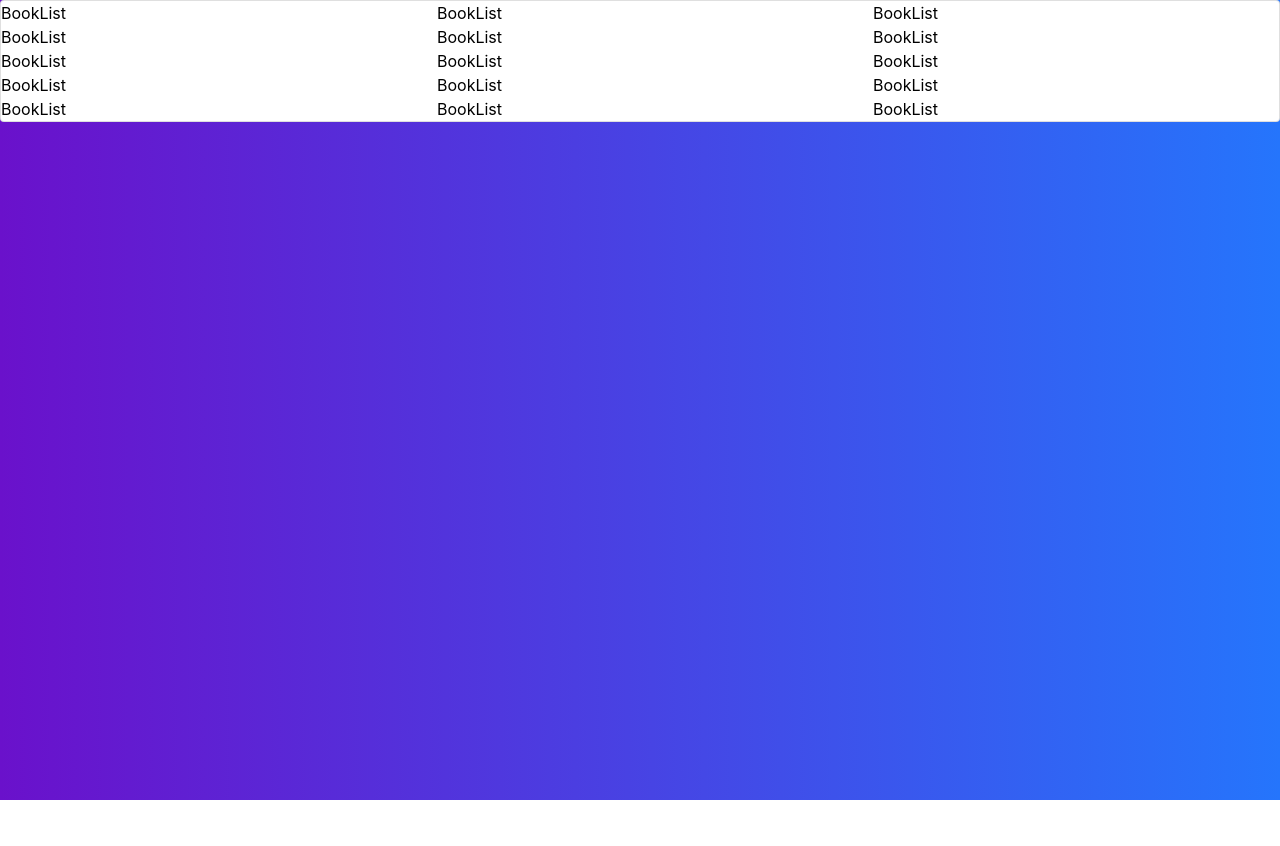
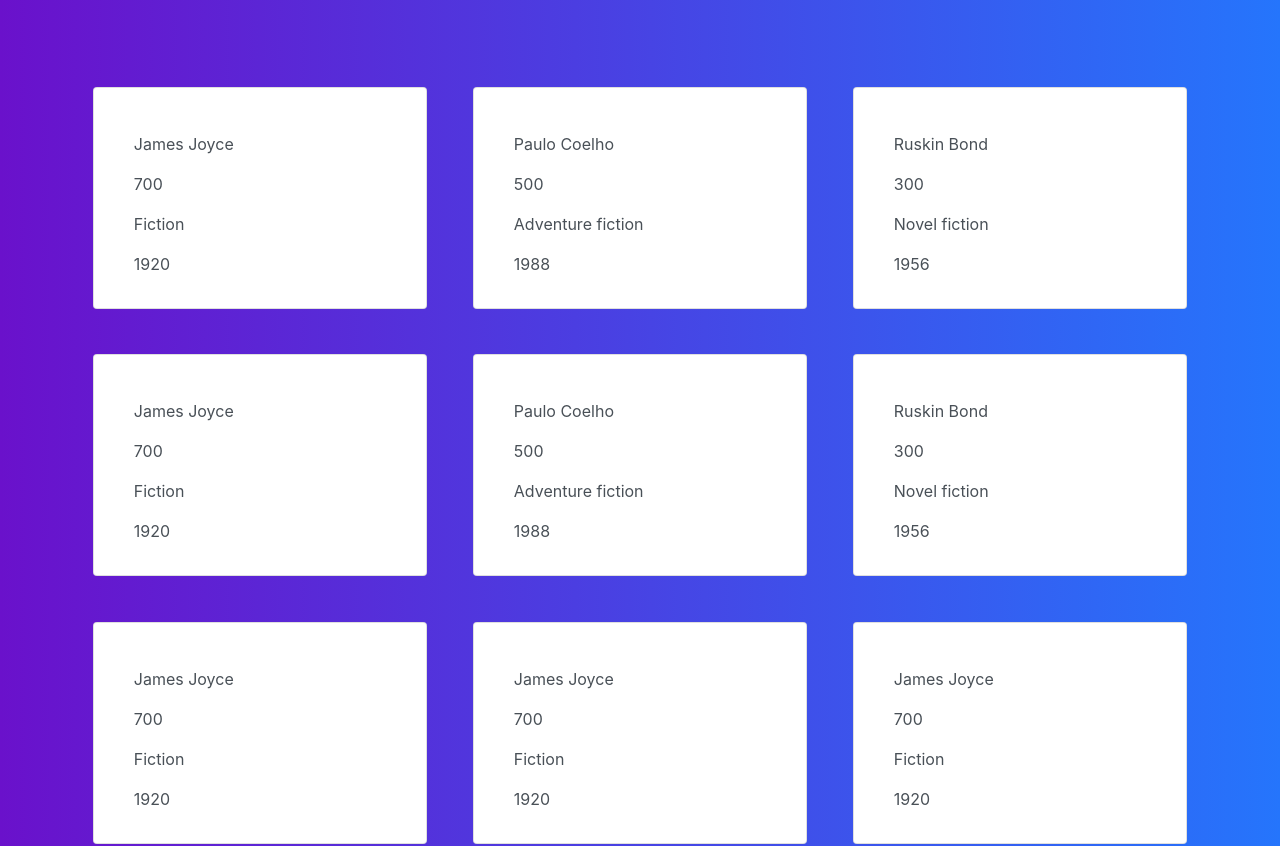
Before and after one commit to ShashankSByakod37/BookManagementSystem, a React (Create React App) app in the folder book/: page /books in a window 1280 px wide. Shown: the top 846 px of the page. Before the commit the page ends 800 px from the top, so only its background shows below. Built offline with nearby package versions, Linux system fonts and the light colour scheme; data requests are answered from the project's data file.

Commit message:
Books Listing and navigating to book details page template design , status : complete

```diff
--- a/book/db.json
+++ b/book/db.json
@@ -29,6 +29,124 @@
       "address": "shahsak sjkkxcc",
       "isAdmin": true,
       "id": 3
+    },
+    {
+      "firstName": "testFullName",
+      "lastName": "testLastName",
+      "username": "test1",
+      "email": "test1@email.com",
+      "password": "test1",
+      "address": "test1 addresss",
+      "isAdmin": false,
+      "id": 4
+    },
+    {
+      "firstName": "test2FullName",
+      "lastName": "test2LastName",
+      "username": "test2",
+      "email": "test2@email.com",
+      "password": "test2",
+      "address": "test2 address",
+      "isAdmin": false,
+      "id": 5
+    }
+  ],
+  "books": [
+    {
+      "id": 1,
+      "name": "Ulysses",
+      "author": "James Joyce",
+      "price": 700,
+      "publishedyear": 1920,
+      "genre": "Fiction"
+    },
+    {
+      "id": 2,
+      "name": "The Alchemist",
+      "author": "Paulo Coelho",
+      "price": 500,
+      "publishedyear": 1988,
+      "genre": "Adventure fiction"
+    },
+    {
+      "name": "The Room on the Roof",
+      "author": "Ruskin Bond",
+      "price": 300,
+      "publishedyear": 1956,
+      "genre": "Novel fiction",
+      "id": 3
+    },
+    {
+      "id": 4,
+      "name": "book4",
+      "author": "James Joyce",
+      "price": 700,
+      "publishedyear": 1920,
+      "genre": "Fiction"
+    },
+    {
+      "id": 5,
+      "name": "book5",
+      "author": "Paulo Coelho",
+      "price": 500,
+      "publishedyear": 1988,
+      "genre": "Adventure fiction"
+    },
+    {
+      "id": 6,
+      "name": "book6",
+      "author": "Ruskin Bond",
+      "price": 300,
+      "publishedyear": 1956,
+      "genre": "Novel fiction"
+    },
+    {
+      "name": "book7",
+      "author": "James Joyce",
+      "price": 700,
+      "publishedyear": 1920,
+      "genre": "Fiction",
+      "id": 7
+    },
+    {
+      "name": "book8",
+      "author": "James Joyce",
+      "price": 700,
+      "publishedyear": 1920,
+      "genre": "Fiction",
+      "id": 8
+    },
+    {
+      "name": "book9",
+      "author": "James Joyce",
+      "price": 700,
+      "publishedyear": 1920,
+      "genre": "Fiction",
+      "id": 9
+    },
+    {
+      "name": "book10",
+      "author": "James Joyce",
+      "price": 700,
+      "publishedyear": 1920,
+      "genre": "Fiction",
+      "id": 10
+    },
+    {
+      "name": "book11",
+      "author": "James Joyce",
+      "price": 700,
+      "publishedyear": 1920,
+      "genre": "Fiction",
+      "id": 11
+    },
+    {
+      "name": "book12",
+      "author": "James Joyce",
+      "price": 700,
+      "publishedyear": 1920,
+      "genre": "Fiction",
+      "id": 12
     }
   ]
 }
--- a/book/src/App.js
+++ b/book/src/App.js
@@ -13,6 +13,8 @@ import {
 } from "react-router-dom";
 import { BookList } from "./pages/Books/BookList";
 import {Order} from "./pages/Order/Order";
+import { BookDetails } from "./pages/BookDetails/BookDetails";
+import {Customer} from "./pages/Customer/Customer";
 
 function App() {
   const { isLogged } = useContext(BookStoreContext);
@@ -35,8 +37,10 @@ function App() {
 
             {/* <Route path="/" element={<Header />} /> */}
             <Route path="/books" element={<BookList />} />
+            <Route path="/books/:id" element={<BookDetails />} />
             <Route path = "/about" element={<About />} />
             <Route path = "/orders" element={<Order />} />
+            <Route path = "/customers" element={<Customer />} />
 
           </Routes>
         </Router>
--- a/book/src/components/Header.js
+++ b/book/src/components/Header.js
@@ -37,7 +37,7 @@ export const Header = () => {
           </li>
 
           <li className="nav-item " style = {{  display : isAdmin ?  "auto" : "none" }}>
-            <Link className="nav-link h3" to="/books">
+            <Link className="nav-link h3" to="/customers">
               Customers
             </Link>
           </li>
--- a/book/src/context/BookStoreContext.jsx
+++ b/book/src/context/BookStoreContext.jsx
@@ -15,15 +15,35 @@ export const BookStoreProvider = ({ children }) => {
     },
   ]);
 
+  const [book,setBook] = useState([]);
+
+  useEffect(() => {
+    console.log(book);
+
+  },[book]);
+
   const[isAdmin,setIsAdmin] = useState(false);
 
   const [isLogged,setIsLogged] = useState(false);
 
+  const getBooks = async () => {
+    const res = await fetch("http://localhost:5000/books", {
+      method: "GET",
+      headers: {
+        "Content-Type": "application/json",
+      },
+    });
 
+    const data = await res.json();
+
+    setBook([...book, ...data]);
+  };
 
 
 
   useEffect(() => {
+
+    getBooks();
     const user = localStorage.getItem("user");
     if (user) {
       // setUser(JSON.parse(user));
@@ -53,7 +73,7 @@ export const BookStoreProvider = ({ children }) => {
 
 
   return (
-    <BookStoreContext.Provider value={{ changeStatus,logout, user,addUser,isAdmin,setIsAdmin, isLogged,changeIsLogged}}>
+    <BookStoreContext.Provider value={{ book,changeStatus,logout, user,addUser,isAdmin,setIsAdmin, isLogged,changeIsLogged}}>
       {children}
     </BookStoreContext.Provider>
   );
--- a/book/src/index.css
+++ b/book/src/index.css
@@ -25,6 +25,6 @@ code {
 
 .nav-item:hover,.nav-item:active{
   background-color: rgb(203, 209, 209);
-  color: rgb(194, 209, 176);
+
   border-radius: 5%;
 }
--- /dev/null
+++ b/book/src/pages/BookDetails/BookDetails.js
@@ -0,0 +1,19 @@
+import React from 'react'
+import { useParams,useNavigate } from 'react-router-dom'
+import Card from '../../components/shared/Card'
+
+export const BookDetails = () => {
+    const navigate = useNavigate();
+  return (
+      <div className='container md-4'>
+      <Card>
+
+    <div>BookDetails</div>
+      </Card>
+      <button onClick={
+        () => {navigate("/books")}
+      }>Go Back</button>
+      </div>
+
+  )
+}
--- a/book/src/pages/Books/BookList.js
+++ b/book/src/pages/Books/BookList.js
@@ -1,27 +1,42 @@
-import React from "react";
+import React,{useContext} from "react";
 import Card from "../../components/shared/Card";
+import BookStoreContext from "../../context/BookStoreContext";
+import {Link} from "react-router-dom";
+
 
 export const BookList = () => {
+  const{book} = useContext(BookStoreContext);
   return (
-    <Card>
+    <div className="container md-2" style = {{margin:"5% auto 5% auto"}}>
+      <div  style={{ width: "100%",backgroundColor:"transparent" }}>
       {" "}
       <div className="row">
-      <div className="col-md-4">BookList</div>
-      <div className="col-md-4">BookList</div>
-      <div className="col-md-4">BookList</div>
-      <div className="col-md-4">BookList</div>
-      <div className="col-md-4">BookList</div>
-      <div className="col-md-4">BookList</div>
-      <div className="col-md-4">BookList</div>
-      <div className="col-md-4">BookList</div>
-      <div className="col-md-4">BookList</div>
-      <div className="col-md-4">BookList</div>
-      <div className="col-md-4">BookList</div>
-      <div className="col-md-4">BookList</div>
-      <div className="col-md-4">BookList</div>
-      <div className="col-md-4">BookList</div>
-      <div className="col-md-4">BookList</div>
+        {book.map((book) => {
+          return(
+          <div className="col-md-4" style = {{padding:"2%"}} key={book.id}>
+            <Card>
+            <Link
+          className="list-group-item list-group-item-action"
+          style={{ border: "none" }}
+          to={`/books/${book.id}`}
+          value="here"
+        >
+
+          {/* <td>{emp.email}</td> */}
+
+              <div className="card-body">
+                <h5 className="card-title">{book.title}</h5>
+                <p className="card-text">{book.author}</p>
+                <p className="card-text">{book.price}</p>
+                <p className="card-text">{book.genre}</p>
+                <p className="card-text">{book.publishedyear}</p>
+            </div>
+            </Link>
+            </Card>
+          </div>)
+})}
       </div>
-    </Card>
+      </div>
+    </div>
   );
 };
--- /dev/null
+++ b/book/src/pages/Customer/Customer.js
@@ -0,0 +1,7 @@
+import React from 'react'
+
+export const Customer = () => {
+  return (
+    <div>Customer</div>
+  )
+}
```
